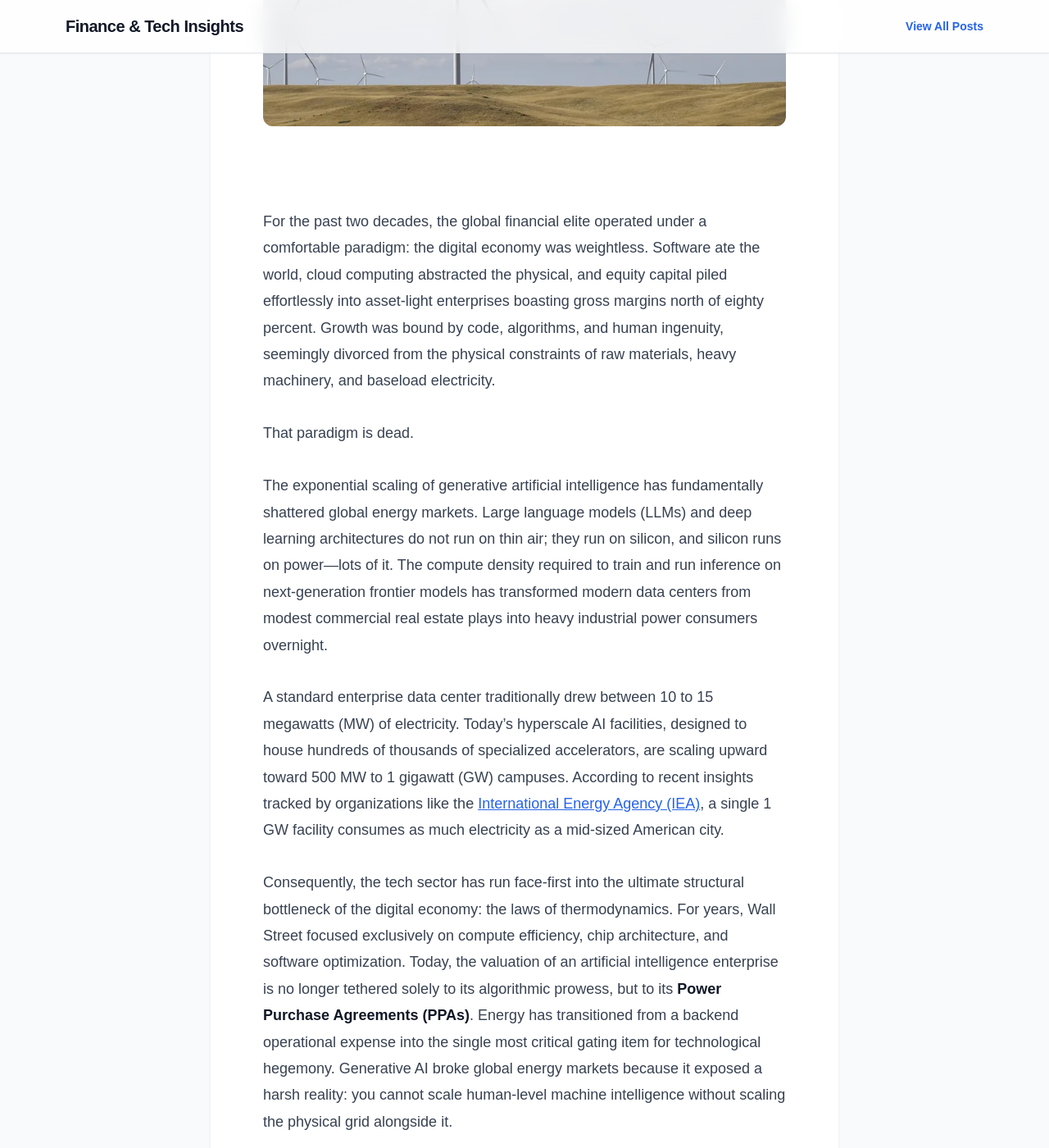
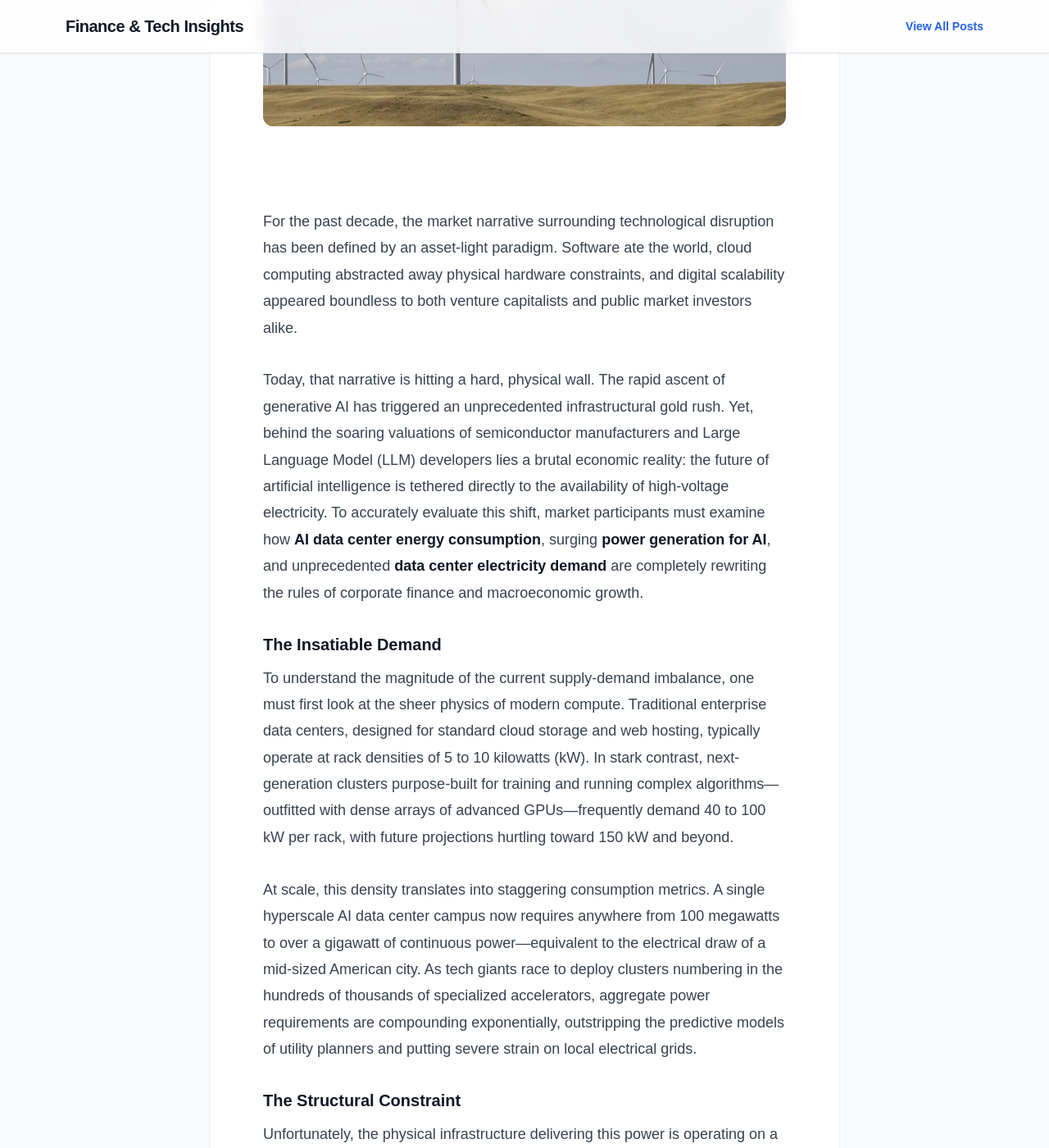
Before and after one commit to somsoo/economy-blog, a Jekyll site: the page built from _posts/2026-09-05-ai-data-center-energy-boom.md, in a window 1280 px wide and 1400 px high, scrolled down 1079 px. Shown: the whole window at 82% size. Built offline with Jekyll 4.4.1, drawn with Linux system fonts in a browser that asks for light colours; nearby versions of some CDN libraries; some web fonts are replaced; some of the changed text lies outside the part shown.

Commit message:
Auto-generate new post via Gemini API

```diff
--- a/_posts/2026-09-05-ai-data-center-energy-boom.md
+++ b/_posts/2026-09-05-ai-data-center-energy-boom.md
@@ -1,49 +1,68 @@
 ---
 layout: post
-title: "The AI Energy Crisis: How Data Centers Are Changing the Power Grid"
+title: "The AI Energy Crunch: How Data Centers are Changing the Grid"
 date: 2026-09-05
-image: assets/images/thumb_1788616367.webp
+image: assets/images/thumb_1788636023.webp
 ---
 
-## 1. The Trillion-Dollar Catalyst: How Generative AI Broke Global Energy Markets
+## 1. The Collision Course: Generative AI Meets the Legacy Grid
 
 <br>
-![Finance Vibe]({{ '/' | append: 'assets/images/vibe_1788616366_0.webp' | relative_url }})
+![Finance Vibe]({{ '/' | append: 'assets/images/vibe_1788636022_0.webp' | relative_url }})
 <br>
 
 
-For the past two decades, the global financial elite operated under a comfortable paradigm: the digital economy was weightless. Software ate the world, cloud computing abstracted the physical, and equity capital piled effortlessly into asset-light enterprises boasting gross margins north of eighty percent. Growth was bound by code, algorithms, and human ingenuity, seemingly divorced from the physical constraints of raw materials, heavy machinery, and baseload electricity.
+For the past decade, the market narrative surrounding technological disruption has been defined by an asset-light paradigm. Software ate the world, cloud computing abstracted away physical hardware constraints, and digital scalability appeared boundless to both venture capitalists and public market investors alike.
 
-That paradigm is dead.
+Today, that narrative is hitting a hard, physical wall. The rapid ascent of generative AI has triggered an unprecedented infrastructural gold rush. Yet, behind the soaring valuations of semiconductor manufacturers and Large Language Model (LLM) developers lies a brutal economic reality: the future of artificial intelligence is tethered directly to the availability of high-voltage electricity. To accurately evaluate this shift, market participants must examine how **AI data center energy consumption**, surging **power generation for AI**, and unprecedented **data center electricity demand** are completely rewriting the rules of corporate finance and macroeconomic growth.
 
-The exponential scaling of generative artificial intelligence has fundamentally shattered global energy markets. Large language models (LLMs) and deep learning architectures do not run on thin air; they run on silicon, and silicon runs on power—lots of it. The compute density required to train and run inference on next-generation frontier models has transformed modern data centers from modest commercial real estate plays into heavy industrial power consumers overnight.
+### The Insatiable Demand
 
-A standard enterprise data center traditionally drew between 10 to 15 megawatts (MW) of electricity. Today’s hyperscale AI facilities, designed to house hundreds of thousands of specialized accelerators, are scaling upward toward 500 MW to 1 gigawatt (GW) campuses. According to recent insights tracked by organizations like the [International Energy Agency (IEA)](https://www.iea.org/), a single 1 GW facility consumes as much electricity as a mid-sized American city.
+To understand the magnitude of the current supply-demand imbalance, one must first look at the sheer physics of modern compute. Traditional enterprise data centers, designed for standard cloud storage and web hosting, typically operate at rack densities of 5 to 10 kilowatts (kW). In stark contrast, next-generation clusters purpose-built for training and running complex algorithms—outfitted with dense arrays of advanced GPUs—frequently demand 40 to 100 kW per rack, with future projections hurtling toward 150 kW and beyond.
 
-Consequently, the tech sector has run face-first into the ultimate structural bottleneck of the digital economy: the laws of thermodynamics. For years, Wall Street focused exclusively on compute efficiency, chip architecture, and software optimization. Today, the valuation of an artificial intelligence enterprise is no longer tethered solely to its algorithmic prowess, but to its **Power Purchase Agreements (PPAs)**. Energy has transitioned from a backend operational expense into the single most critical gating item for technological hegemony. Generative AI broke global energy markets because it exposed a harsh reality: you cannot scale human-level machine intelligence without scaling the physical grid alongside it.
+At scale, this density translates into staggering consumption metrics. A single hyperscale AI data center campus now requires anywhere from 100 megawatts to over a gigawatt of continuous power—equivalent to the electrical draw of a mid-sized American city. As tech giants race to deploy clusters numbering in the hundreds of thousands of specialized accelerators, aggregate power requirements are compounding exponentially, outstripping the predictive models of utility planners and putting severe strain on local electrical grids.
+
+### The Structural Constraint
+
+Unfortunately, the physical infrastructure delivering this power is operating on a timeline fundamentally out of sync with Silicon Valley. The legacy electrical grid—built largely in the mid-to-late 20th century—was designed for predictable, linear demand growth and centralized fossil-fuel generation. It is entirely unequipped to handle the localized, explosive load growth demanded by modern AI campuses.
+
+Grid operators face systemic bottlenecks at every level:
+* **Transmission capacity:** High-voltage transmission lines take years, sometimes over a decade, to permit, finance, and construct across fragmented municipal and federal jurisdictions.
+* **Interconnection queues:** Developers across North America and Europe now face multi-year wait times simply to receive a connection study from [regional transmission organizations (RTOs)](https://www.ferc.gov/industries-data/electric/electric-power-markets/rtos-and-isos) tasked with managing regional grid reliability.
+* **Generation deficits:** As older coal and natural gas plants are retired in the name of decarbonization, the margin for error on baseload capacity narrows dramatically, leaving grids vulnerable to severe stress events.
+
+### The Ultimate Macroeconomic Bottleneck
+
+Consequently, utility-scale energy has undergone a radical transformation. It is no longer viewed as a predictable, back-office utility expense—a routine line item in a corporate operating budget. Instead, energy has emerged as the ultimate macroeconomic limiting factor for technological growth.
+
+Compute capacity is no longer gated solely by silicon supply chains or advanced foundry capacity; it is gated by electrons. If a tech conglomerate cannot secure guaranteed megawatts of power, its multi-billion-dollar clusters of GPUs sit dark, turning productive capital expenditure into stranded assets. Energy is the new bottleneck, and those who control it hold the keys to the AI kingdom.
 
 ---
 
-## 2. Nuclear Energy and Grid Infrastructure: Powering the AI Boom
+## 2. Re-Pricing Power: Utilities as the New Digital Infrastructure
 
 <br>
-![Finance Vibe]({{ '/' | append: 'assets/images/vibe_1788616366_1.webp' | relative_url }})
+![Finance Vibe]({{ '/' | append: 'assets/images/vibe_1788636022_1.webp' | relative_url }})
 <br>
 
 
-This massive structural shift has forced a profound rotation in institutional capital. Smart money is rapidly shifting its focus away from pure-play software narratives and toward hard, tangible assets. Wall Street is waking up to the realization that the "Magnificent Seven" and their hyperscaler peers cannot monetize their multi-billion-dollar investments in AI without plugging into physical infrastructure that takes years—sometimes decades—to build.
+This physical constraint has triggered a profound shift in financial markets: the blurring lines between big tech, data center real estate investment trusts (REITs), and traditional, heavily regulated energy producers.
 
-This realization has sparked an unprecedented renaissance in **nuclear energy for data centers**, grid modernization, and baseload power. For decades, the traditional utility sector was dismissed by growth investors as a sleepy, bond-proxy asset class. Utilities were valued for their stable, regulated dividend yields, appealing primarily to conservative income investors.
+### Asset Class Convergence
 
-That playbook is obsolete.
+For years, technology and energy occupied entirely separate hemispheres of institutional portfolios. Tech was growth, high-margin, and asset-light. Utilities were defensive, yield-oriented, and capital-intensive entities operating under strict regulatory oversight.
 
-Because AI workloads require uninterrupted, 24/7/365 baseload power to prevent catastrophic training failures, intermittent renewables like wind and solar—while vital—cannot carry the load alone. This hard physical constraint has made nuclear energy the holy grail of the AI data center boom. Nuclear reactors provide high-capacity, zero-carbon, round-the-clock baseload power. We are witnessing historic corporate maneuvers, such as major tech platforms directly partnering with nuclear plant operators to restart mothballed reactors, bypassing traditional grid queues to secure dedicated power corridors. Announcements by the [U.S. Department of Energy (DOE)](https://www.energy.gov/) consistently highlight the critical role of nuclear restarts in meeting modern industrial load growth.
+Generative AI has effectively collapsed this dichotomy. Hyperscalers—companies sitting on pristine balance sheets and mountains of free cash flow—are no longer merely buying software or leasing server racks; they are actively acquiring, contracting, and investing directly in power generation assets. Conversely, utility companies that were once valued on slow, predictable rate-base growth are suddenly being re-priced as high-growth digital infrastructure plays.
 
-Simultaneously, the broader utility sector is undergoing a violent valuation re-rating. Traditional electric utilities are no longer viewed through the lens of slow-moving defensive plays; they are being repriced as the new tier-one tech infrastructure. Demand growth curves that were historically flat at 1% to 2% annually are suddenly hockey-sticking upward. Utilities that own generation assets, transmission lines, and interconnection rights are sitting on golden tickets. Institutional allocators are aggressively bidding up these equities, realizing that the old utility business model—grounded in regulated rate-of-return frameworks—is about to experience a massive volume-driven earnings expansion.
+### Capturing Hyperscaler Capex
 
----
+This convergence is fundamentally altering corporate finance dynamics within the energy sector. Hyperscalers require 24/7 uptime to ensure continuous model training and inference services. Unlike residential or standard commercial customers, they cannot tolerate rolling blackouts or variable power delivery. To secure this reliability, tech giants are willing to sign long-term, premium [Power Purchase Agreements (PPAs)](https://www.epa.gov/green-power-markets/corporate-green-power-procurement) that virtually guarantee steady-state revenue for energy producers over decades.
 
-## 3. Macro Liquidity and Sovereign Power: The Geopolitics of AI Dominance
+Furthermore, we are witnessing direct equity investments and joint ventures where tech firms co-locate data centers directly adjacent to power plants—bypassing the congested transmission grid entirely. For power generators, partnering with a multi-trillion-dollar tech titan provides the creditworthiness and capital backing required to finance massive new generation projects. Power assets are no longer valued merely on their kilowatt-hour output, but on their strategic proximity to digital compute demand.
+
+### The Power-Purchase Inflation Dynamic
+
+This dynamic introduces a powerful inflationary pressure on localized power markets. As multiple hyperscalers compete for scarce generation capacity within specific regional grids (such as the PJM Interconnection in the United States), the marginal cost of securing dedicated power spikes significantly.
 
 
 <div class="manual-ad-container" style="margin: 25px 0; text-align: center;">
@@ -52,50 +71,70 @@ Simultaneously, the broader utility sector is undergoing a violent valuation re-
 </div>
 
 
+Energy-intensive tech companies are effectively bidding up the price of electricity. This creates a fascinating divergence for institutional investors: while industrial and residential consumers may face localized price shocks and heightened regulatory scrutiny, energy producers and owners of unconstrained generation assets stand to capture compounding, high-margin cash flows that were entirely unforeseen just three years ago.
+
+---
+
+## 3. The Institutional Playbook: Tactical Sector Rotation
+
 <br>
-![Finance Vibe]({{ '/' | append: 'assets/images/vibe_1788616367_2.webp' | relative_url }})
+![Finance Vibe]({{ '/' | append: 'assets/images/vibe_1788636022_2.webp' | relative_url }})
 <br>
 
 
-The **AI data center energy consumption** crisis is not merely a corporate phenomenon; it is a macroeconomic and geopolitical watershed. We are currently watching central bank liquidity pivots collide head-on with aggressive, state-backed capital expenditure programs designed to secure national technological supremacy.
+For institutional allocators—pension funds, endowments, and asset managers—the AI energy boom demands an immediate and decisive playbook adjustment. The traditional frameworks of tech-led growth are no longer sufficient to navigate the physical constraints of the modern economy.
 
-Artificial intelligence has officially crossed the threshold from a commercial product category to an instrument of national security. In the eyes of sovereign states, losing the AI race means losing economic competitiveness, cyber security dominance, and geopolitical leverage. Consequently, governments are unleashing unprecedented fiscal firepower to secure the infrastructure required to feed the AI beast.
+### Moving Beyond Pure-Play Software
 
-This is where macro liquidity meets sovereign power. The race for sovereign AI dominance means that the buildout of data center energy infrastructure is insulated from standard economic downturns. If a private venture capitalist hesitates due to tightening monetary conditions, sovereign wealth funds and state-backed investment vehicles are stepping in to finance the transmission lines, generation plants, and cooling systems anyway.
+Over the past decade, many growth portfolios became over-indexed to asset-light software, SaaS business models, and consumer internet platforms. While these businesses historically offered high gross margins and rapid scalability, they are increasingly vulnerable to input-cost inflation. If the cost of the underlying compute surges due to energy constraints, software margins compress. More importantly, if cloud providers cannot expand their physical footprints due to power shortages, software companies face a hard ceiling on their addressable market expansion.
 
-From the Middle East to Asia and North America, state capital is mobilizing to build domestic AI compute clusters. This requires securing localized energy supplies at a scale never seen outside of wartime mobilization. Sovereign wealth funds and macro hedge funds are positioning themselves accordingly, treating energy security and AI infrastructure as overlapping, highly strategic asset classes. They recognize that the nation-states that successfully marry abundant energy production with advanced AI infrastructure will dictate the geopolitical and economic hierarchy of the twenty-first century. For macro allocators, ignoring this state-backed capital expenditure cycle is equivalent to ignoring the industrialization wave of the early twentieth century.
+### Targeting Capital-Intensive Assets
+
+To capture the true value of the AI supercycle, allocators must execute a tactical rotation into the physical layer of the stack. Capital must be directed toward:
+* **Heavy Infrastructure:** Assets that possess physical permanence, irreplaceable geographic positioning, and high barriers to entry.
+* **Grid-Modernization Assets:** Companies manufacturing transformers, high-voltage switchgear, underground cables, and smart-grid software that alleviate transmission bottlenecks.
+* **Baseload Energy Providers:** Utilities, independent power producers (IPPs), and specialized generation companies holding existing, high-capacity generation permits and strategically located real estate.
+
+### Mandates for Sovereign Wealth and Private Equity
+
+Global infrastructure private equity and sovereign wealth funds are uniquely positioned to capitalize on this transformation. Because these investments require deep pools of patient capital, long investment horizons, and sophisticated regulatory navigation, they are ideally suited for infrastructure-scale deployment.
+
+We are seeing private equity firms aggressively acquiring independent power producers, recapitalizing regional utilities, and structuring bespoke public-private partnerships to fund the multibillion-dollar capital expenditures required to upgrade national grids. For these institutional giants, the AI energy boom represents a once-in-a-generation convergence of secular growth and defensive yield characteristics.
 
 ---
 
-## 4. The Generational Trade: Positioning Portfolios for the Tech-Industrial Complex
+## 4. Navigating the Future: Nuclear, Baseloads, and Regulatory Friction
 
 <br>
-![Finance Vibe]({{ '/' | append: 'assets/images/vibe_1788616367_3.webp' | relative_url }})
+![Finance Vibe]({{ '/' | append: 'assets/images/vibe_1788636022_3.webp' | relative_url }})
 <br>
 
 
-For institutional allocators, asset managers, and sophisticated retail investors, this convergence of artificial intelligence and heavy power generation represents the defining generational trade of the decade. We are entering the era of the Tech-Industrial Complex—a hybrid economic sector where software giants and heavy industrial machinery manufacturers are inextricably linked.
+As capital floods into the sector, investors must look beyond the immediate supply crunch and navigate the complex technical and regulatory landscape that will define the winners of the next decade.
 
-How should tier-one allocators position their portfolios for the next ten years? Here is a breakdown of 3 actionable ways to position portfolios for the Tech-Industrial Complex:
+### The Nuclear Renaissance
 
-*   **Structural Transition to High-Beta Energy:** Shift the view of energy infrastructure from a defensive utility play into a high-beta equity lever. Traditional defensive positioning will underperform as utilities and energy producers take on growth-like characteristics. Portfolios must be overweighted in companies that own or control direct generation assets, particularly those with carbon-free baseload capabilities.
-*   **Micro-Level Power Delivery and "Behind-the-Meter" Solutions:** Drill down into localized microgrid developers, advanced battery storage technologies, and next-generation power generation—including Small Modular Reactors (SMRs) and advanced geothermal systems. Companies that can deliver power solutions directly to hyperscale data centers, bypassing bureaucratic and sluggish interconnection queues, will capture extraordinary economic rents.
-*   **Multi-Asset Approach via Private Equity and Credit:** Deploy capital across both public and private markets. Private equity and private credit funds are deploying billions into the financing of physical infrastructure assets, locking in long-term, inflation-linked cash flows backed by the balance sheets of mega-cap technology companies.
+The holy grail for AI data center operators is 24/7/365 baseload power. While wind and solar play a vital role in long-term decarbonization mandates, their intermittent nature cannot support continuous, mission-critical AI training workloads without massive, cost-prohibitive battery storage solutions.
 
-The playbook for the next decade is clear. The era of pure software supremacy has given way to the physical reality of the electron. Investors who successfully bridge the gap between silicon and megawatts will capture the defining wealth creation engine of our time. The AI data center energy boom is not a transient bubble; it is the fundamental rewiring of the global economy.
+This fundamental requirement has sparked a surprising global renaissance for nuclear energy. Unlike fossil fuels, nuclear provides continuous, high-density, carbon-free baseload power. We are already witnessing unprecedented corporate maneuvers:
+* Tech giants signing direct PPAs with commercial nuclear plant operators to secure dedicated, carbon-free megawatt-hours.
+* Venture capital and corporate balance sheets pouring funding into [Advanced Small Modular Reactors (SMRs)](https://www.iaea.org/topics/small-modular-reactors) designed to be manufactured at scale and co-located directly at data center sites.
 
----
+Nuclear is transitioning from a politically fraught, legacy energy source to the ultimate strategic moat for AI infrastructure.
 
-## Frequently Asked Questions (FAQ)
+### Managing Regulatory Headwinds
 
-### Why do AI data centers need so much energy?
-Unlike traditional data centers that primarily handle web hosting, email, and basic cloud storage, AI data centers house hundreds of thousands of power-dense graphical processing units (GPUs) and specialized accelerators. These chips draw immense amounts of power simultaneously to train complex large language models and perform real-time inference, driving facility requirements from historical averages of 10-15 MW up to 500 MW or 1 GW campuses.
+However, navigating the AI energy transition is not without friction. Investors must carefully price and hedge against several looming regulatory and environmental hurdles:
 
-### How are tech companies securing power for new AI data centers?
-Hyperscale technology companies are increasingly bypassing traditional, congested electrical grid queues by signing direct **power purchase agreements (PPAs)** with energy providers. In many cases, tech giants are partnering directly with nuclear plant operators to secure 24/7 baseload power, and investing heavily in "behind-the-meter" microgrids, localized renewable assets, and advanced battery storage.
+1. **Permitting Delays:** Building new generation facilities, substations, or transmission lines requires navigating a labyrinth of federal, state, and local environmental reviews. Delays can span years, heavily impacting internal rates of return (IRRs).
+2. **Environmental Compliance:** As data centers drive up power demand, utilities under pressure to meet net-zero targets may be forced to temporarily lean back on fossil-fuel generation, triggering regulatory penalties, carbon-pricing exposure, and reputational backlash from ESG-focused investors.
+3. **Grid Allocation Politics:** Regulators are increasingly scrutinizing whether tech companies should bear the full cost of grid upgrades, or if local rate-payers will be unfairly saddled with the multi-billion-dollar infrastructure bills generated by private tech expansion.
 
-### What is the connection between nuclear energy and AI?
-Nuclear energy provides reliable, continuous, zero-carbon baseload power. Because intermittent renewable sources like wind and solar fluctuate based on weather conditions, they cannot single-handedly guarantee the uninterrupted 24/7/365 power supply required to prevent catastrophic interruptions during long AI model training cycles. Nuclear energy solves this reliability challenge while meeting corporate net-zero targets.
+### Strategic Outlook
+
+The AI Data Center Energy Boom is far more than a cyclical tech trend; it is a profound structural realignment of the global economy. Compute is power, and power is now the ultimate currency.
+
+For investors, the mandate is clear: move beyond the screen, look past the software layer, and invest heavily in the physical molecules and electrons that power the digital future. Those who successfully position their portfolios at the intersection of artificial intelligence and critical energy infrastructure will capture the defining macroeconomic returns of our era.
 <div class="manual-ad-container" style="margin: 25px 0; text-align: center;">
 <ins class="adsbygoogle" style="display:block" data-ad-client="ca-pub-2228289204702106" data-ad-slot="2231432699" data-ad-format="auto" data-full-width-responsive="true"></ins>
 <script>(adsbygoogle = window.adsbygoogle || []).push({% raw %}{}{% endraw %});</script>
```
Also changed, not shown: assets/images/thumb_1788636023.webp (added), assets/images/vibe_1788636022_0.webp (added), assets/images/vibe_1788636022_1.webp (added), assets/images/vibe_1788636022_2.webp (added), assets/images/vibe_1788636022_3.webp (added).
